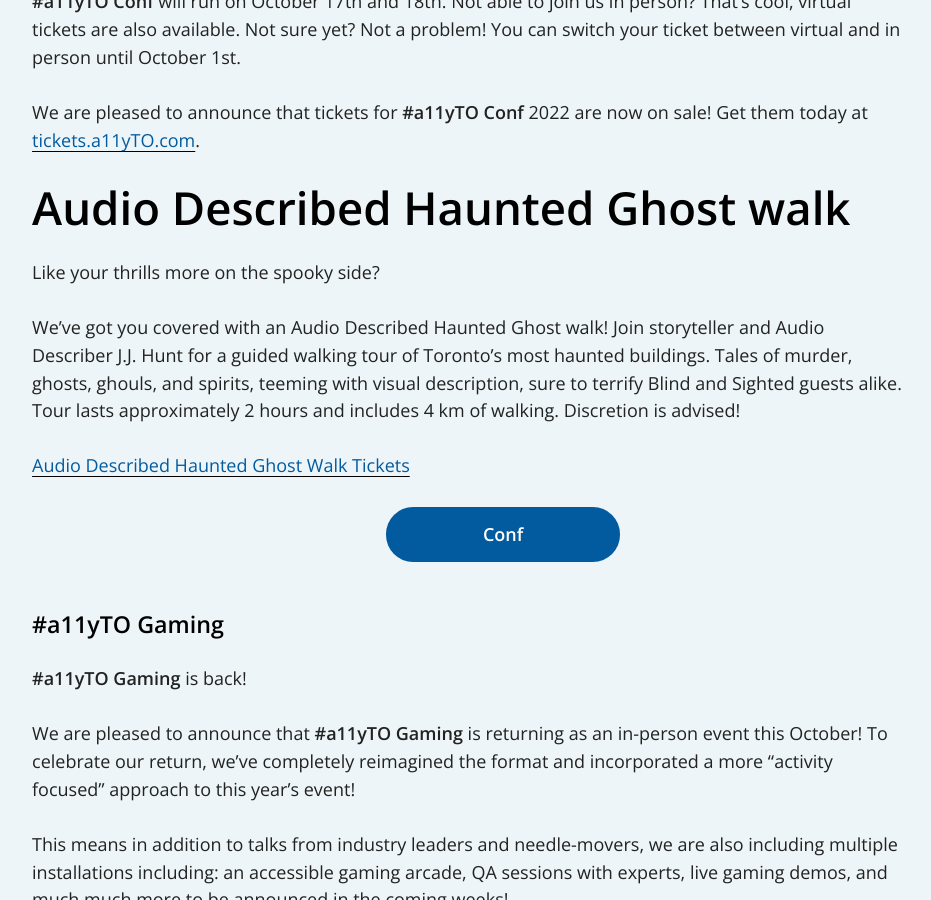
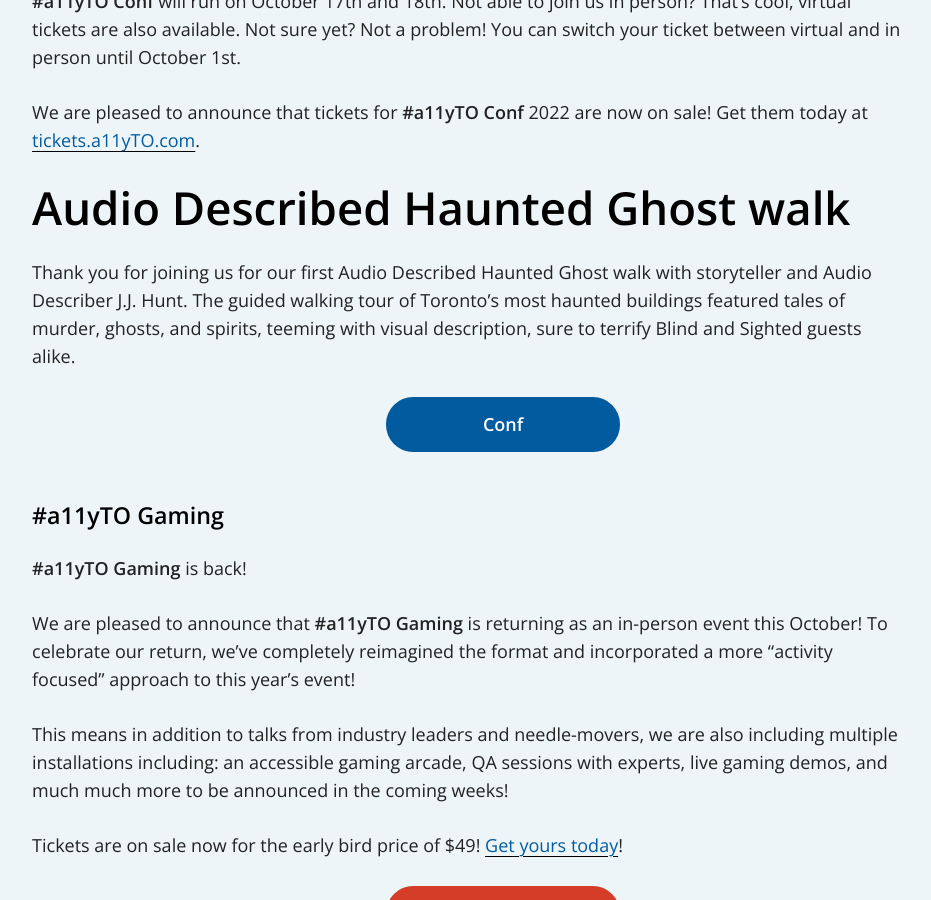
Before and after one commit to a11yTO/A11yTO-Main, a Jekyll site: the page built from index.html, in a window 1280 px wide and 900 px high, scrolled down 384 px. Shown: the whole window, without its empty margins (172-1103 px from the left). Built offline with Jekyll 4.4.1, drawn with Linux system fonts in a browser that asks for light colours.

Commit message:
Update copy: edit described haunted ghost walk

```diff
--- a/index.html
+++ b/index.html
@@ -14,9 +14,7 @@
 <p>We are pleased to announce that tickets for <strong>#a11yTO Conf</strong> 2022 are now on sale! Get them today at <a href="https://tickets.a11yto.com/">tickets.a11yTO.com</a>.</p>
 
 <h4>Audio Described Haunted Ghost walk</h4>
-<p>Like your thrills more on the spooky side?</p>
-<p>We’ve got you covered with an Audio Described Haunted Ghost walk! Join storyteller and Audio Describer J.J. Hunt for a guided walking tour of Toronto’s most haunted buildings. Tales of murder, ghosts, ghouls, and spirits, teeming with visual description, sure to terrify Blind and Sighted guests alike. Tour lasts approximately 2 hours and includes 4 km of walking. Discretion is advised!</p>
-<p><a href="https://tickets.a11yto.com/">Audio Described Haunted Ghost Walk Tickets</a></p>
+<p>Thank you for joining us for our first Audio Described Haunted Ghost walk with storyteller and Audio Describer J.J. Hunt. The guided walking tour of Toronto’s most haunted buildings featured tales of murder, ghosts, and spirits, teeming with visual description, sure to terrify Blind and Sighted guests alike.</p>
 
 <ul class="branded-events">
   <li>
```
